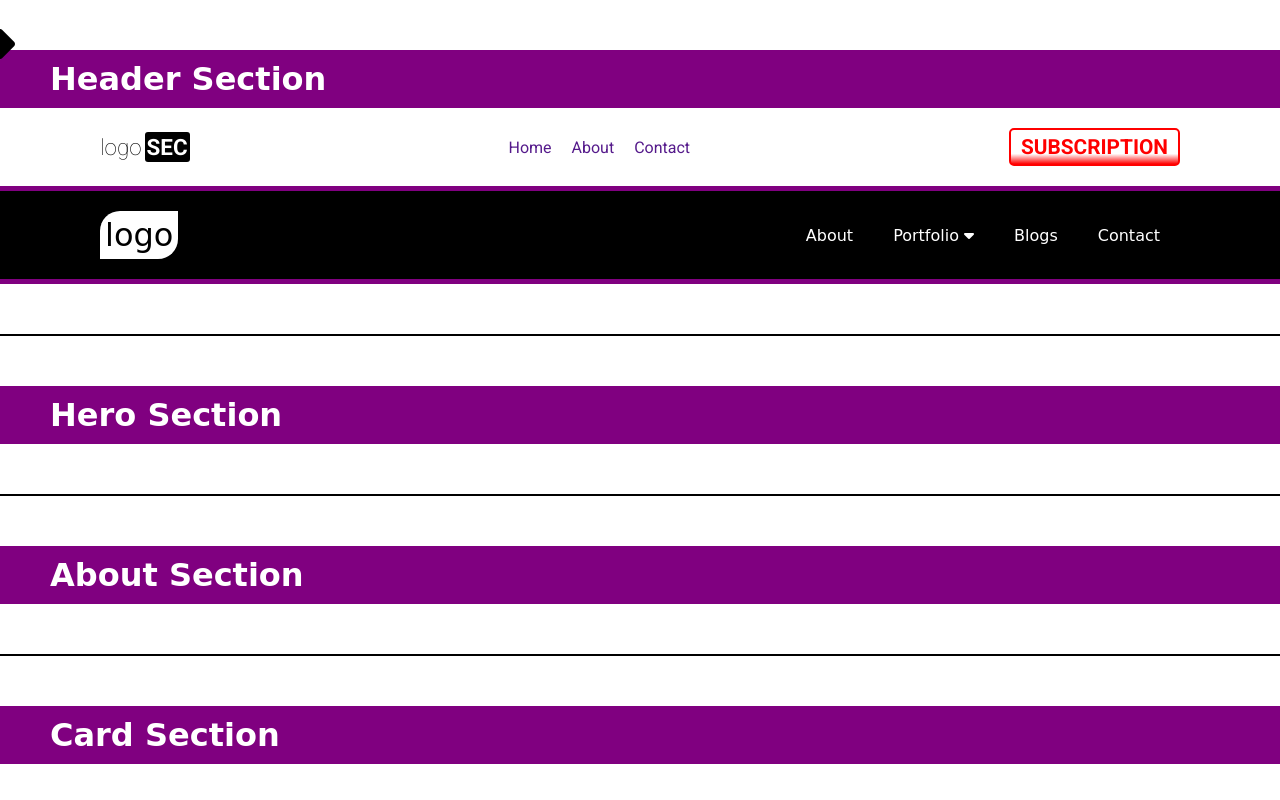
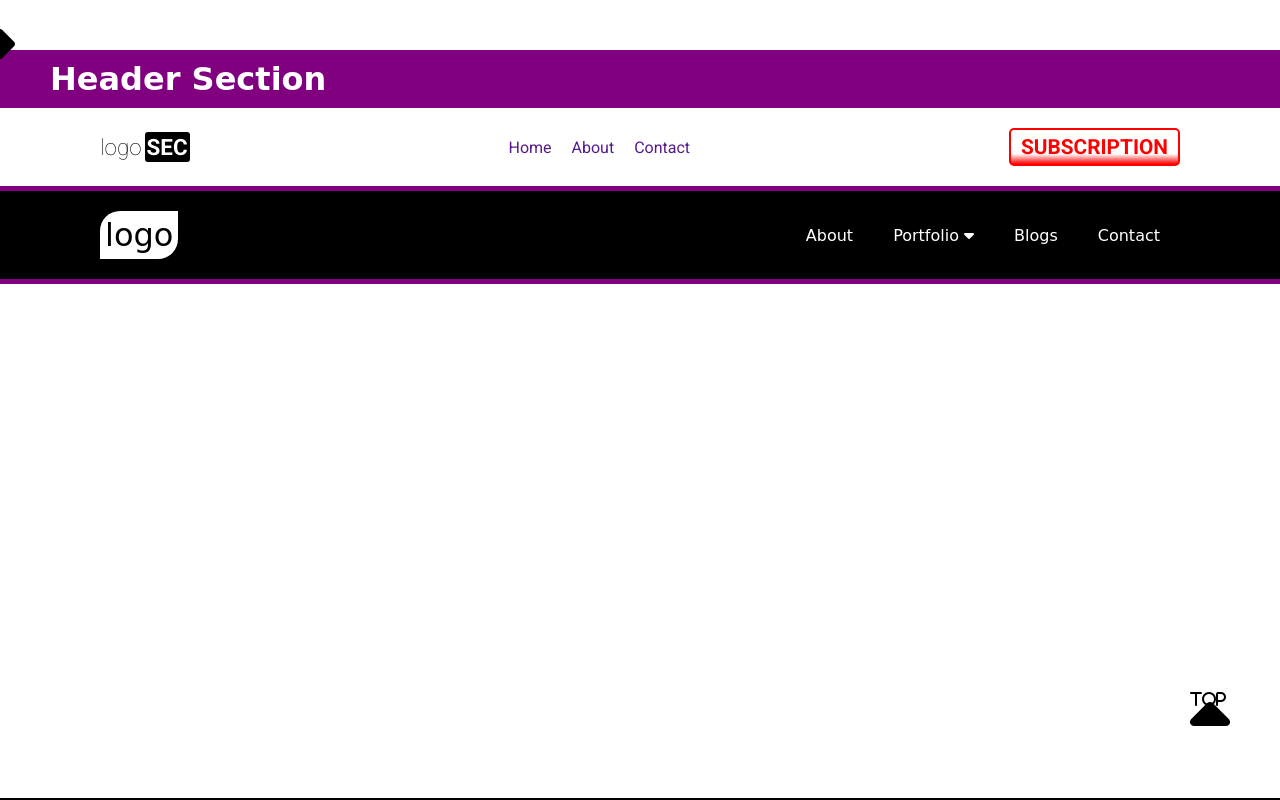
Before and after one commit to A-Al-Mamun/All_In_One, a plain HTML site: page index.html in a window 1280 px wide. Shown: the top 800 px of the page. Drawn offline with Linux system fonts and the light colour scheme; a web font is replaced by a local one.

Commit message:
Top btn design

```diff
--- a/assets/css/style.css
+++ b/assets/css/style.css
@@ -2,6 +2,7 @@
     margin: 0;
     padding: 0;
     box-sizing: border-box;
+    scroll-behavior: smooth;
 }
 
 .font-roboto{
@@ -17,6 +18,7 @@ body{
     position: relative;
 }
 .section{
+    height: 100vh;
     padding: 50px 0;
     border-bottom: 2px solid #000;
 }
@@ -82,6 +84,38 @@ body{
     visibility: visible;
 }
 /* Side Menu Section End */
+
+/* Top Button Section */
+
+.top-btn{
+    position: fixed;
+    bottom: 50px;
+    right: 50px;
+}
+.top-btn a{
+    display: inline-block;
+    text-decoration: none;
+    color: #000;
+}
+.top-btn a i{
+    font-size: 4rem;
+    position: relative;
+    transition: all 0.4s ease-in-out;
+}
+.top-btn a i::after{
+    content: "top";
+    position: absolute;
+    top: 5px;
+    left: 0px;
+    font-size: 1rem;
+    transition: all 0.4s ease-in-out;
+}
+.top-btn a i:hover{
+    transform: translateY(5px);
+}
+.top-btn a i:hover::after{
+    transform: translateY(-7px);
+}
 
 
 
--- a/index.html
+++ b/index.html
@@ -32,6 +32,12 @@
         </ul>
     </div>
     <!-- Side Menu Section End -->
+
+    <!-- Top Button Section Start -->
+    <div class="top-btn">
+        <a href="#header"><i class="fa-solid fa-caret-up"></i></a>
+    </div>
+    <!-- Top Button Section End -->
 
     <!-- Headers Design Section Start  -->
     <div class="section" id="header">
@@ -88,6 +94,12 @@
     <!-- Hero Design Section Start -->
     <div class="section" id="hero">
         <h1 class="sec-title font-sevillana">Hero Section</h1>
+
+        <abbr title="Hero Section">
+            <div class="hero1">
+
+            </div>
+        </abbr>
     </div>
     <!-- Hero Design Section End -->
 
```
